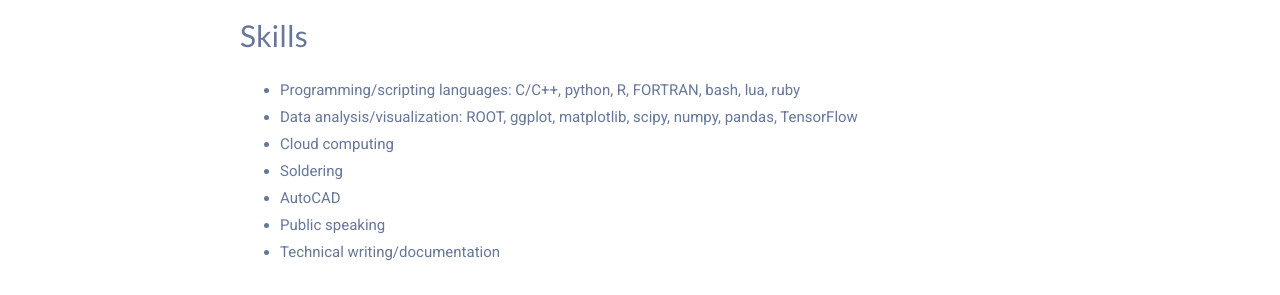
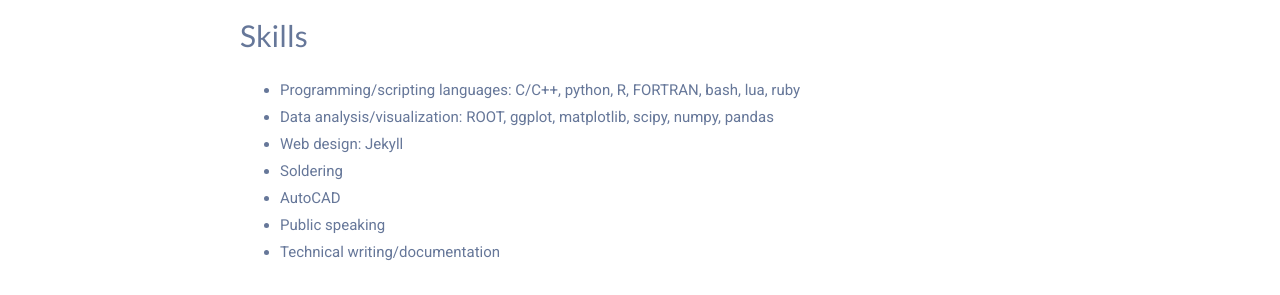
Before and after one commit to johnmatter/johnmatter.github.io, a Jekyll site: the page built from about.md, in a window 1280 px wide and 900 px high, scrolled down 643 px. Shown: the part 341-636 px from the top of the window. Built offline with Jekyll 4.4.1, drawn with Linux system fonts in a browser that asks for light colours.

Commit message:
modify about

```diff
--- a/about.md
+++ b/about.md
@@ -2,8 +2,7 @@
 layout: bio
 title: about
 ---
-I am a nuclear physicist seeking employment as a data scientist or software
-engineer.
+I am a nuclear physicist seeking employment as a data scientist or software engineer.
 
 ## Bio
 I received my BS in physics and mathematics from UC Davis in 2012.
@@ -22,8 +21,8 @@ My dissertation experiment was a search for the onset of color transparency in q
 
 ## Skills
 - Programming/scripting languages: C/C++, python, R, FORTRAN, bash, lua, ruby
-- Data analysis/visualization: ROOT, ggplot, matplotlib, scipy, numpy, pandas, TensorFlow
-- Cloud computing
+- Data analysis/visualization: ROOT, ggplot, matplotlib, scipy, numpy, pandas
+- Web design: Jekyll
 - Soldering
 - AutoCAD
 - Public speaking
```
